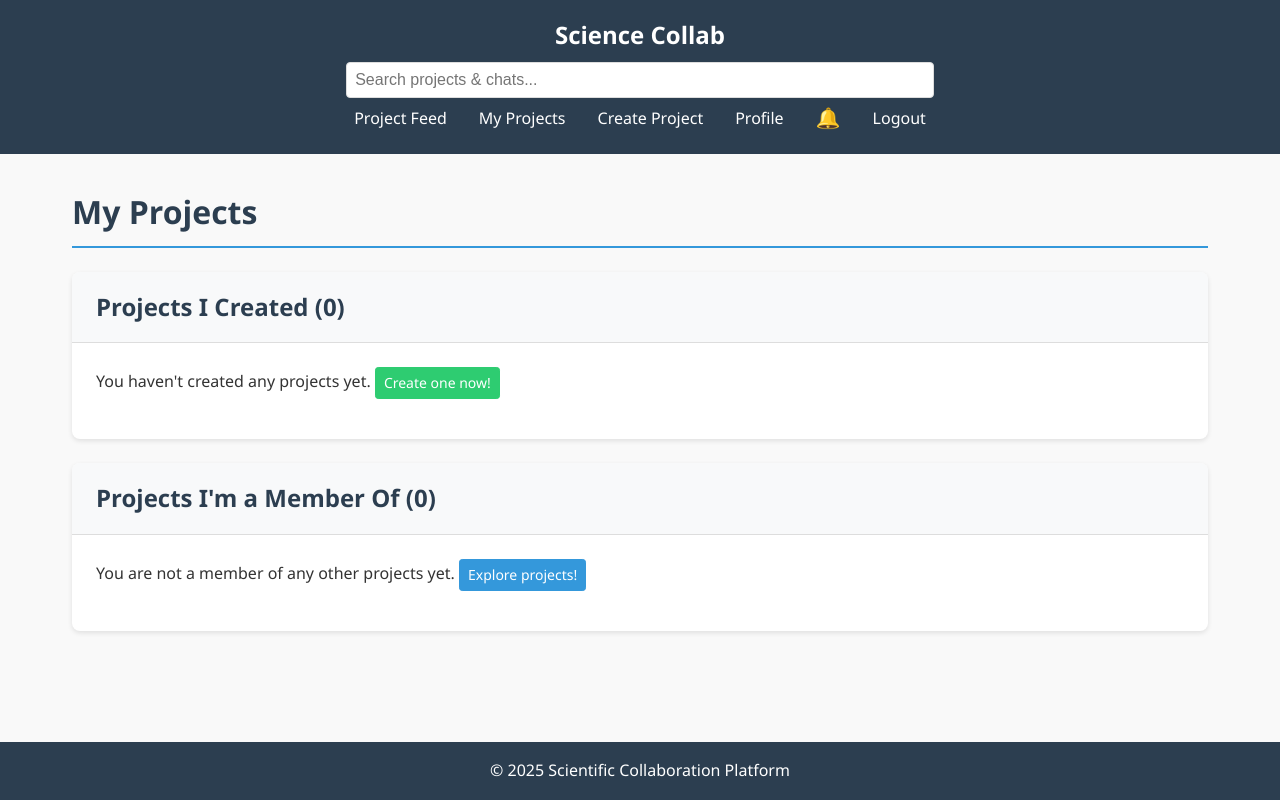
After one commit to Rokoel/Science-Social-Network, a Flask app: page /projects/my_projects in a window 1280 px wide. The commit adds this page. Run offline with Flask 3, Linux system fonts and the light colour scheme; the visitor is signed in with stand-in values (Sample User, id 1); data that the repository does not hold is empty; some libraries are stand-ins or nearby versions.

Commit message:
My Projects Page

```diff
--- a/app/routes/projects.py
+++ b/app/routes/projects.py
@@ -624,3 +624,22 @@ def delete_material(material_id):
     db.session.commit()
     flash("Material deleted.")
     return redirect(url_for('projects.edit', id=project.id))
+
+@projects_bp.route('/my_projects')
+@login_required
+def my_projects():
+    # Projects created by the current user
+    created_projects = Project.query.filter_by(creator_id=current_user.id)\
+                                    .order_by(Project.created_at.desc())\
+                                    .all()
+
+    # Projects where the current user is a member, but not the creator
+    # This uses the 'projects' backref from the User model, which is linked via project_members
+    member_of_projects_query = current_user.projects.filter(Project.creator_id != current_user.id)\
+                                                    .order_by(Project.created_at.desc())
+    member_of_projects = member_of_projects_query.all()
+
+    return render_template('projects/my_projects.html',
+                           title="My Projects",
+                           created_projects=created_projects,
+                           member_of_projects=member_of_projects)
--- a/app/templates/base.html
+++ b/app/templates/base.html
@@ -26,7 +26,8 @@
                     </div>
                 </div>
                 <ul>
-                    <li><a href="{{ url_for('projects.feed') }}">Projects</a></li>
+                    <li><a href="{{ url_for('projects.feed') }}">Project Feed</a></li>
+                    <li><a href="{{ url_for('projects.my_projects') }}">My Projects</a></li>
                     <li><a href="{{ url_for('projects.create') }}">Create Project</a></li>
                     <li><a href="{{ url_for('users.profile') }}">Profile</a></li>
                     <li>
--- /dev/null
+++ b/app/templates/projects/my_projects.html
@@ -0,0 +1,66 @@
+{% extends "base.html" %}
+
+{% block title %}{{ title }}{% endblock %}
+
+{% block content %}
+<div class="container">
+    <h1 class="page-title">My Projects</h1>
+
+    {# Section for Projects Created by the User #}
+    <div class="card mb-4">
+        <div class="card-header">
+            <h2>Projects I Created ({{ created_projects|length }})</h2>
+        </div>
+        <div class="card-body">
+            {% if created_projects %}
+                <ul class="list-group list-group-flush">
+                    {% for project in created_projects %}
+                        <li class="list-group-item d-flex justify-content-between align-items-center">
+                            <div>
+                                <a href="{{ url_for('projects.view', id=project.id) }}"><strong>{{ project.title }}</strong></a>
+                                <span class="badge {% if project.is_public %}bg-success{% else %}bg-secondary{% endif %} ms-2">
+                                    {{ "Public" if project.is_public else "Private" }}
+                                </span>
+                                <small class="text-muted d-block">Created: {{ project.created_at.strftime('%d/%m/%Y') }}</small>
+                            </div>
+                            <a href="{{ url_for('projects.view', id=project.id) }}" class="btn btn-sm btn-outline-primary">View Project</a>
+                        </li>
+                    {% endfor %}
+                </ul>
+            {% else %}
+                <p>You haven't created any projects yet. <a href="{{ url_for('projects.create') }}" class="btn btn-sm btn-success">Create one now!</a></p>
+            {% endif %}
+        </div>
+    </div>
+
+    {# Section for Projects User is a Member Of (but not creator) #}
+    <div class="card">
+        <div class="card-header">
+            <h2>Projects I'm a Member Of ({{ member_of_projects|length }})</h2>
+        </div>
+        <div class="card-body">
+            {% if member_of_projects %}
+                <ul class="list-group list-group-flush">
+                    {% for project in member_of_projects %}
+                        <li class="list-group-item d-flex justify-content-between align-items-center">
+                            <div>
+                                <a href="{{ url_for('projects.view', id=project.id) }}"><strong>{{ project.title }}</strong></a>
+                                <span class="badge {% if project.is_public %}bg-success{% else %}bg-secondary{% endif %} ms-2">
+                                    {{ "Public" if project.is_public else "Private" }}
+                                </span>
+                                <small class="text-muted d-block">
+                                    Created by: <a href="{{ url_for('users.view_profile', user_id=project.creator.id) }}">{{ project.creator.username }}</a>
+                                    on {{ project.created_at.strftime('%d/%m/%Y') }}
+                                </small>
+                            </div>
+                            <a href="{{ url_for('projects.view', id=project.id) }}" class="btn btn-sm btn-outline-primary">View Project</a>
+                        </li>
+                    {% endfor %}
+                </ul>
+            {% else %}
+                <p>You are not a member of any other projects yet. <a href="{{ url_for('projects.feed') }}" class="btn btn-sm btn-info">Explore projects!</a></p>
+            {% endif %}
+        </div>
+    </div>
+</div>
+{% endblock %}
```
